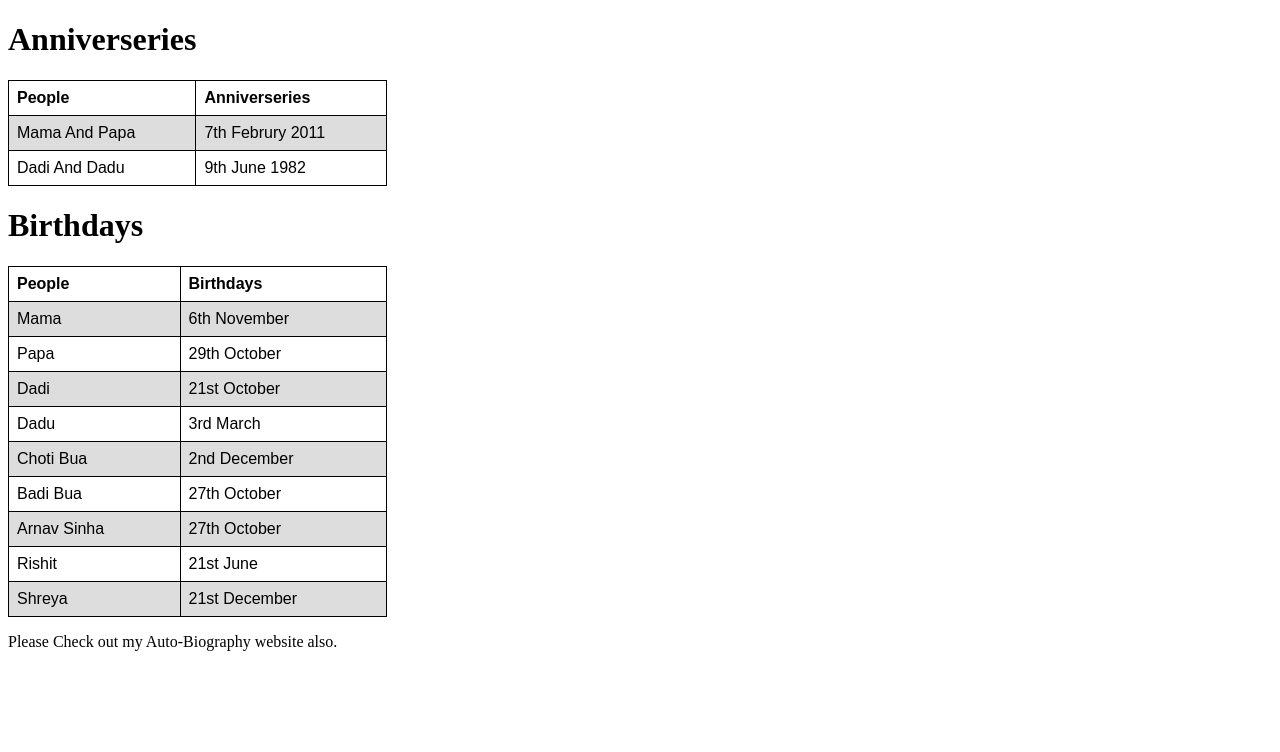
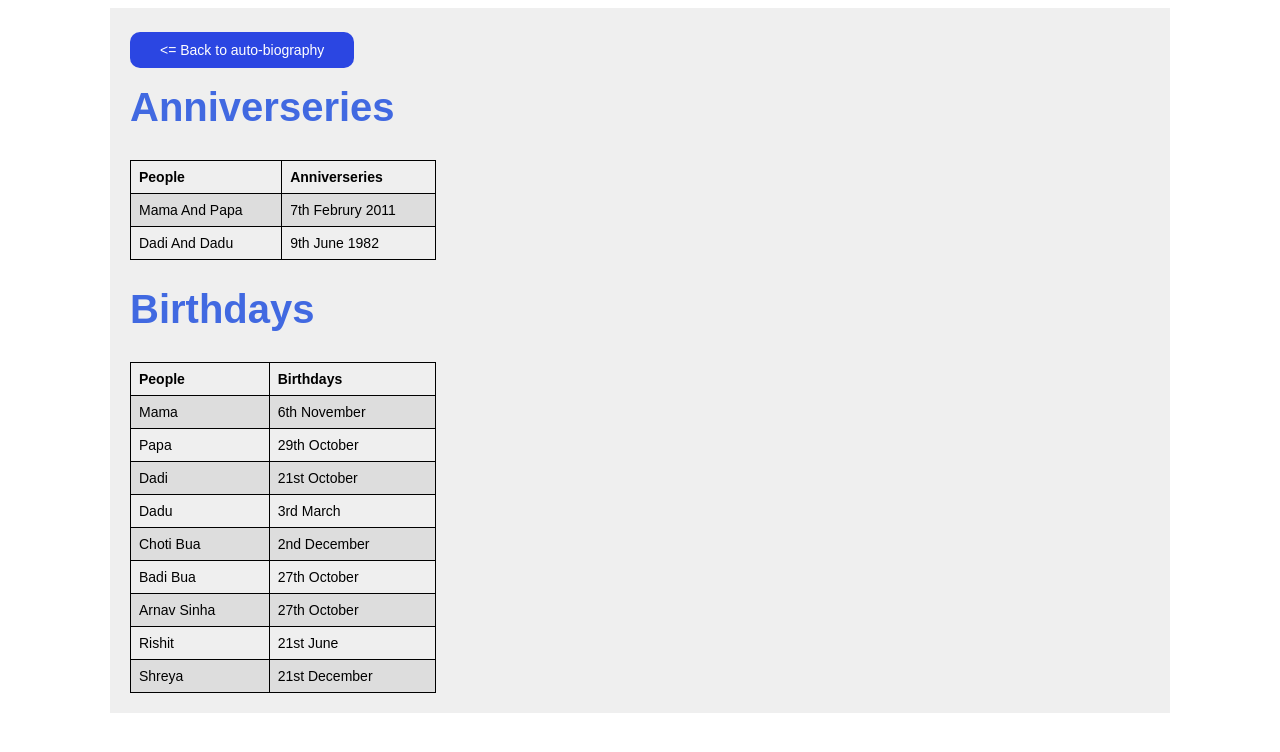
Before and after one commit to shrivastavashreya2012/auto-biography, a website: page public/anniversaries-birthday/demo.html in a window 1280 px wide. Drawn offline with Linux system fonts and the light colour scheme.

Commit message:
updated styles

```diff
--- a/public/anniversaries-birthday/demo.html
+++ b/public/anniversaries-birthday/demo.html
@@ -2,88 +2,71 @@
 <html lang="eng">
   <head>
     <meta charset="UTF-8" />
-        <title> Anniverseries and Birthdays </title>
+    <title>Anniverseries and Birthdays</title>
+    <link rel="stylesheet" type="text/css" href="../style.css" />
   </head>
+
   <body>
-        <h1> Anniverseries  </h1>
-        <style>
-           table {
-  font-family: arial, sans-serif;
-  border-collapse: collapse;
-  width: 30%;
-}
-
-td, th {
-  border: 1px solid #000000;
-  text-align: left;
-  padding: 8px;
-}
-
-tr:nth-child(even) {
-  background-color: #DDDDDD;
-}
-</style>
-</head>
-<body>
-
-        </style>
+    <div class="main-container">
+      <p><a href="/" class="back-link"><= Back to auto-biography</a></p>
+      <h1>Anniverseries</h1>
       <table>
         <tr>
-            <th> People </th>
-            <th> Anniverseries </th>
+          <th>People</th>
+          <th>Anniverseries</th>
         </tr>
         <tr>
-                <td> Mama And Papa</td>
-                <td> 7th Februry 2011</td>
+          <td>Mama And Papa</td>
+          <td>7th Februry 2011</td>
         </tr>
         <tr>
-                    <td> Dadi And Dadu </td>
-                    <td> 9th June 1982</td>
+          <td>Dadi And Dadu</td>
+          <td>9th June 1982</td>
         </tr>
       </table>
-            <h1> Birthdays </h1>
+      <h1>Birthdays</h1>
       <table>
         <tr>
-                    <th> People </th>
-                    <th> Birthdays </th>
+          <th>People</th>
+          <th>Birthdays</th>
         </tr>
         <tr>
-             <td> Mama </td>
-            <td> 6th November </td>
+          <td>Mama</td>
+          <td>6th November</td>
         </tr>
         <tr>
-                 <td> Papa </td>
-                        <td> 29th October</td>
+          <td>Papa</td>
+          <td>29th October</td>
         </tr>
         <tr>
-                            <td> Dadi </td>
-                            <td> 21st October </td>
+          <td>Dadi</td>
+          <td>21st October</td>
         </tr>
         <tr>
-                                <td> Dadu </td>
-                                <td> 3rd March</td>
+          <td>Dadu</td>
+          <td>3rd March</td>
         </tr>
         <tr>
-                                    <td> Choti Bua </td>
-                                    <td> 2nd December</td>
+          <td>Choti Bua</td>
+          <td>2nd December</td>
         </tr>
         <tr>
-                                        <td> Badi Bua </td>
-                                        <td> 27th October</td>
+          <td>Badi Bua</td>
+          <td>27th October</td>
         </tr>
         <tr>
-                                        <td> Arnav Sinha </td>
-                                        <td> 27th October</td>
+          <td>Arnav Sinha</td>
+          <td>27th October</td>
         </tr>
         <tr>
-                                        <td> Rishit </td>
-                                        <td> 21st June</td>
+          <td>Rishit</td>
+          <td>21st June</td>
         </tr>
         <tr>
-                                        <td> Shreya </td>
-                                        <td> 21st December </td>
+          <td>Shreya</td>
+          <td>21st December</td>
         </tr>
       </table>
-            <p> Please Check out my Auto-Biography website also. </p>
+    </div>
   </body>
 </html>
--- a/public/style.css
+++ b/public/style.css
@@ -45,3 +45,32 @@ h1 {
 .profile-img {
   box-shadow: sans-serif;
 }
+
+table {
+  font-family: arial, sans-serif;
+  border-collapse: collapse;
+  width: 30%;
+}
+
+td,
+th {
+  border: 1px solid #000000;
+  text-align: left;
+  padding: 8px;
+}
+
+tr:nth-child(even) {
+  background-color: #dddddd;
+}
+
+.back-link {
+  background-color: rgb(43, 70, 226);
+  padding: 10px 30px;
+  color: white;
+  text-decoration: none;
+  border-radius: 10px;
+}
+.back-link:hover {
+  background-color: rgb(146, 112, 240);
+  color: black;
+}
```
Also changed, not shown: public/index.html (+26 -24 lines). Lines whose indentation alone changed are shown as unchanged.
